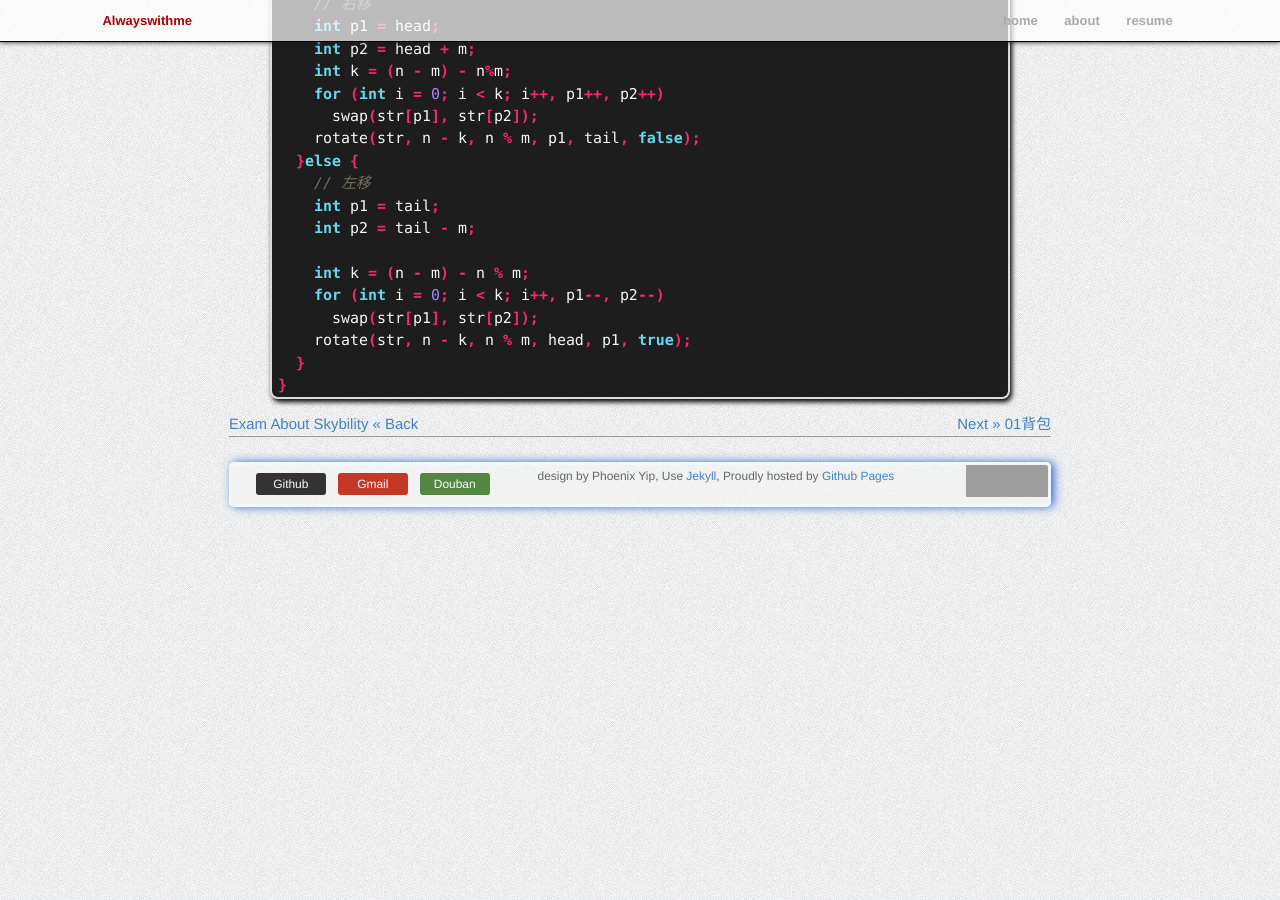
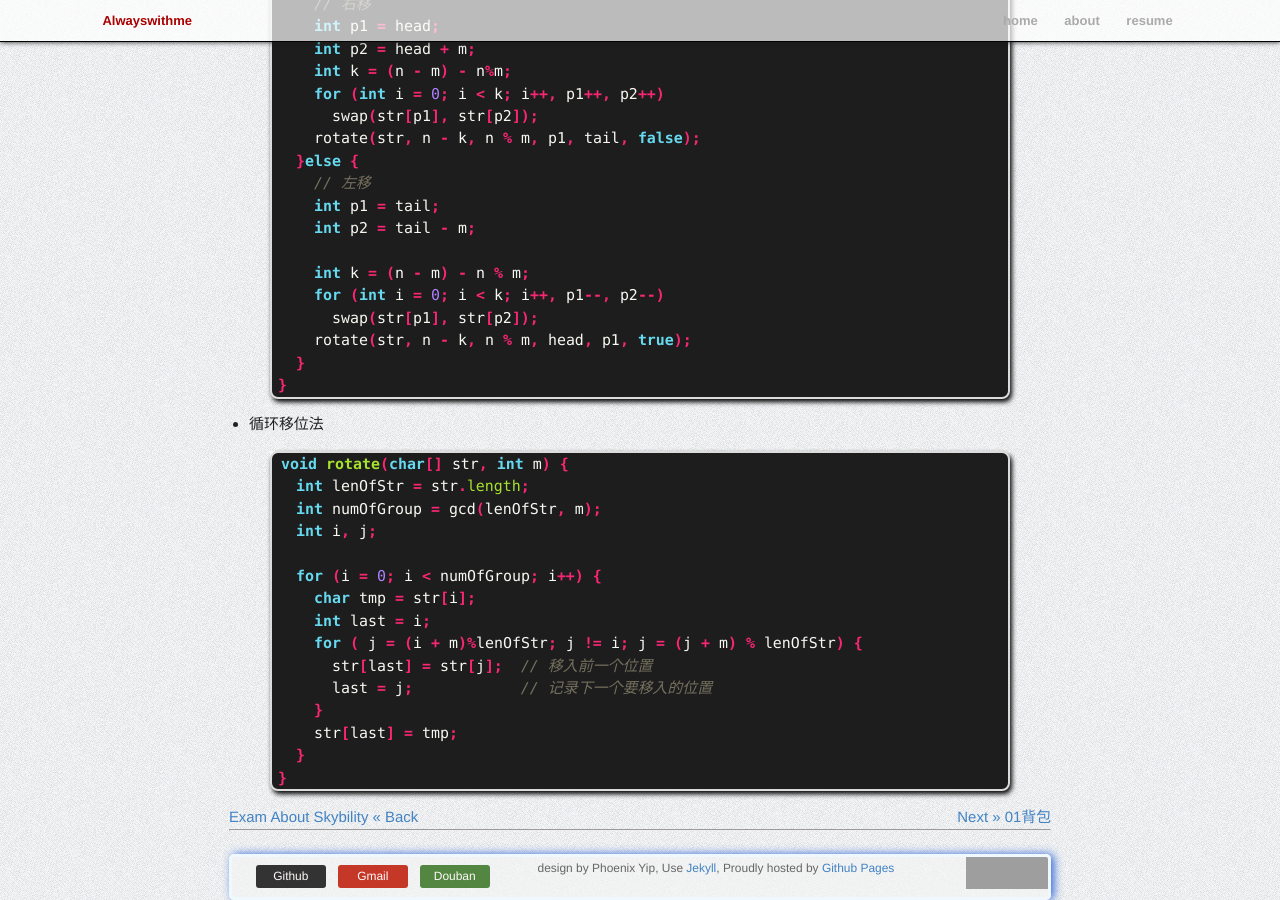
Before and after one commit to Alwayswithme/alwayswithme.github.io, a Jekyll site: the page built from _posts/2013-11-1-first-chapter.markdown, in a window 1280 px wide and 900 px high, scrolled down 1311 px. Built offline with Jekyll 4.4.1, drawn with Linux system fonts in a browser that asks for light colours; Markdown is read by kramdown in place of the engine named in the settings; grey boxes are pictures that could not be loaded.

```diff
--- a/_posts/2013-11-1-first-chapter.markdown
+++ b/_posts/2013-11-1-first-chapter.markdown
@@ -80,3 +80,22 @@ void rotate(char[] str, int n, int m, int head, int tail, boolean flag) {
   }
 }
 {% endhighlight %}
+
+* 循环移位法
+{% highlight java %}
+void rotate(char[] str, int m) {
+  int lenOfStr = str.length;
+  int numOfGroup = gcd(lenOfStr, m);
+  int i, j;
+
+  for (i = 0; i < numOfGroup; i++) {
+    char tmp = str[i];
+    int last = i;
+    for ( j = (i + m)%lenOfStr; j != i; j = (j + m) % lenOfStr) {
+      str[last] = str[j];  // 移入前一个位置
+      last = j;            // 记录下一个要移入的位置
+    }
+    str[last] = tmp;
+  }
+}
+{% endhighlight %}
```
Also changed, not shown: about.html (+28 -5 lines), _posts/2013-10-30-syntax-test.markdown (line endings or trailing spaces).
